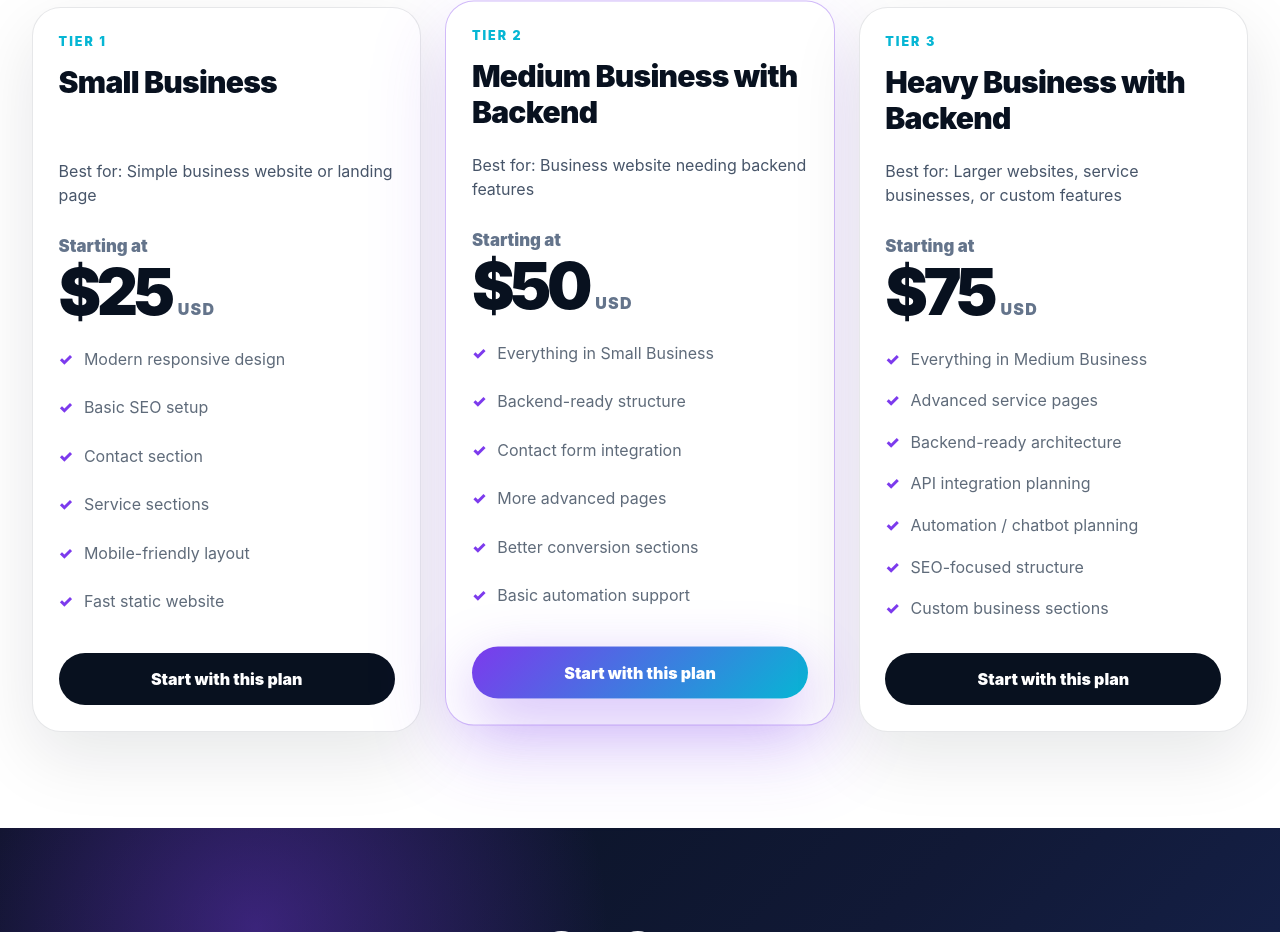
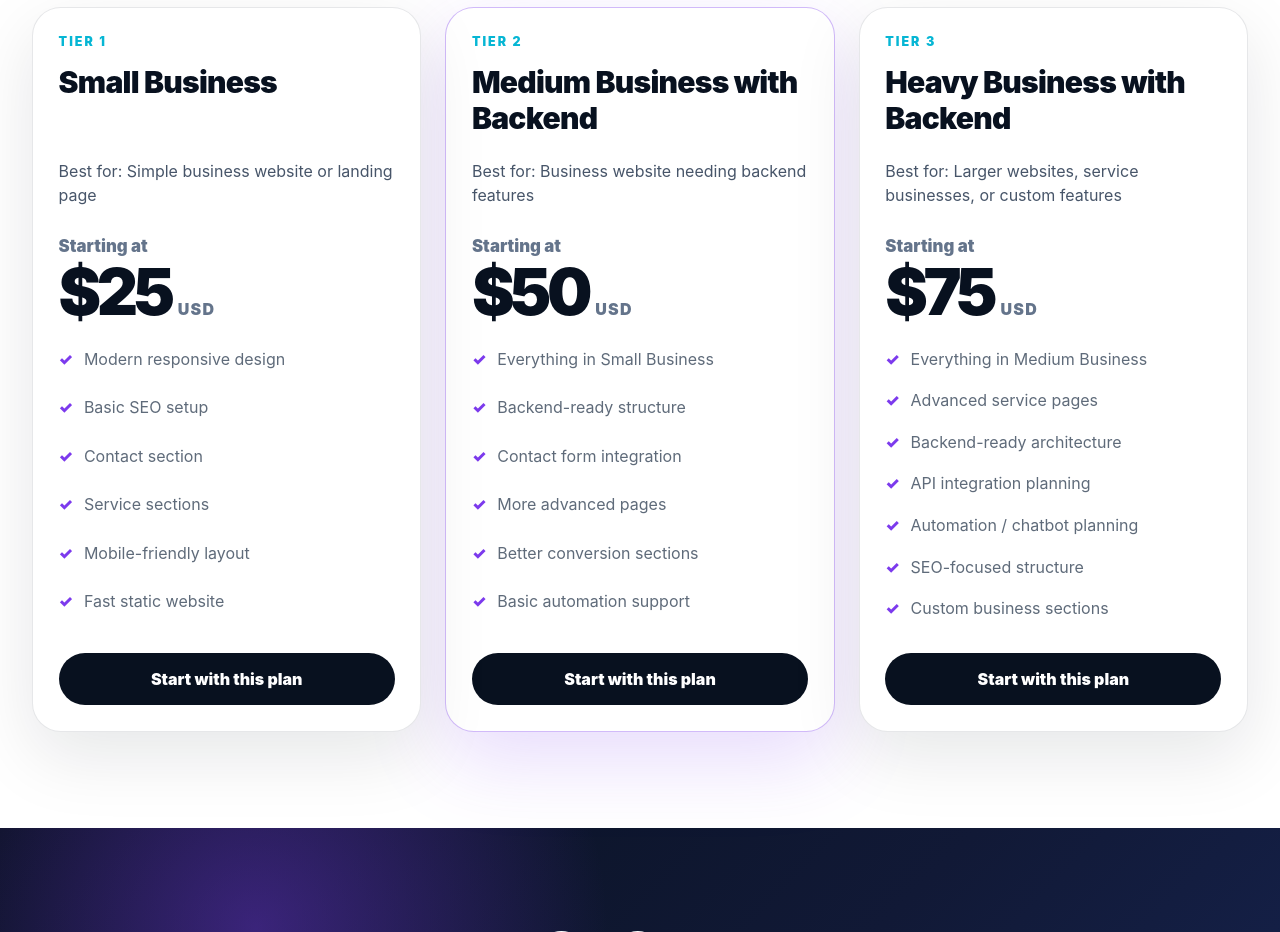
Before and after one commit to ok-web-4209/digital-marketing, a plain HTML site: page pricing.html in a window 1280 px wide. Shown: the part 1026-1958 px from the top of the page. Drawn offline with nearby package versions, Linux system fonts and the light colour scheme.

Commit message:
Align pricing cards and buttons

```diff
--- a/assets/css/style.css
+++ b/assets/css/style.css
@@ -261,7 +261,8 @@ a { transition: color 180ms ease, background 180ms ease, transform 180ms ease, b
 .stat-card strong { display: block; font-size: 2rem; line-height: 1; }
 .stat-card span { color: #cbd5e1; display: block; margin-top: 0.45rem; }
 .pricing-card { background: white; border: 1px solid rgba(15,23,42,0.1); border-radius: 1.8rem; box-shadow: 0 24px 70px rgba(8,17,31,0.1); display: flex; flex-direction: column; height: 100%; padding: clamp(1.35rem, 2vw, 1.8rem); }
-.pricing-card.featured { border-color: rgba(124,58,237,0.35); box-shadow: 0 28px 80px rgba(124,58,237,0.18); transform: translateY(-0.4rem); }
+.pricing-preview-grid, .pricing-plans-grid { grid-auto-rows: 1fr; }
+.pricing-card.featured { border-color: rgba(124,58,237,0.35); box-shadow: 0 28px 80px rgba(124,58,237,0.18); transform: none; }
 .form-field { display: grid; gap: 0.45rem; }
 .form-field label { font-weight: 900; }
 .form-field input, .form-field textarea, .form-field select { border: 1px solid rgba(15,23,42,0.13); border-radius: 1rem; background: white; padding: 0.9rem 1rem; width: 100%; }
@@ -347,7 +348,8 @@ a { transition: color 180ms ease, background 180ms ease, transform 180ms ease, b
 .portfolio-card .feature-list { margin-top: 1.15rem; }
 .portfolio-card .feature-list li { font-size: 0.95rem; }
 .pricing-card .feature-list { flex: 1; margin: 1.25rem 0 1.9rem; }
-.pricing-card .btn, .pricing-card .text-link { margin-top: auto; }
+.pricing-card .btn { min-width: min(100%, 12.5rem); }
+.pricing-card .btn, .pricing-card .text-link { align-self: center; margin-top: auto; }
 .pricing-card .text-link {
   align-items: center;
   align-self: center;
--- a/pricing.html
+++ b/pricing.html
@@ -71,9 +71,9 @@
       <div class="mx-auto max-w-7xl px-5 lg:px-8"><nav class="breadcrumbs" aria-label="Breadcrumb"><a href="index.html">Home</a><span>/</span><span>Pricing</span></nav>
         <span class="eyebrow">Pricing</span><h1 class="mt-5 max-w-4xl text-5xl font-black tracking-tight md:text-7xl">Simple starting points for polished digital growth.</h1><p class="mt-6 max-w-3xl text-lg leading-8 text-slate-200">Choose a lean website package or use the consultation form for custom SEO, marketing, AI, automation, analytics, API, and content scopes.</p>
         <div class="hero-badges"><span>Starting prices</span><span>Backend-ready options</span><span>Static-first builds</span></div></div></section>
-    <section class="section bg-white"><div class="mx-auto max-w-7xl px-5 lg:px-8"><div class="section-heading reveal"><span class="section-kicker">Plans</span><h2>Website packages with clear scope and room to grow.</h2><p>Every plan is built for speed, mobile usability, and conversion-focused presentation.</p></div><div class="grid items-stretch gap-6 lg:grid-cols-3">
+    <section class="section bg-white"><div class="mx-auto max-w-7xl px-5 lg:px-8"><div class="section-heading reveal"><span class="section-kicker">Plans</span><h2>Website packages with clear scope and room to grow.</h2><p>Every plan is built for speed, mobile usability, and conversion-focused presentation.</p></div><div class="pricing-plans-grid grid items-stretch gap-6 lg:grid-cols-3">
       <article class="pricing-card reveal"><span class="section-kicker">Tier 1</span><h2 class="mt-3 text-3xl font-black tracking-tight">Small Business</h2><p class="mt-3 text-slate-600">Best for: Simple business website or landing page</p><p class="price-line mt-6"><span>Starting at</span><strong>$25</strong></p><ul class="feature-list"><li>Modern responsive design</li><li>Basic SEO setup</li><li>Contact section</li><li>Service sections</li><li>Mobile-friendly layout</li><li>Fast static website</li></ul><a class="btn btn-dark mt-8 w-full justify-center" href="contact.html">Start with this plan</a></article>
-      <article class="pricing-card featured reveal"><span class="section-kicker">Tier 2</span><h2 class="mt-3 text-3xl font-black tracking-tight">Medium Business with Backend</h2><p class="mt-3 text-slate-600">Best for: Business website needing backend features</p><p class="price-line mt-6"><span>Starting at</span><strong>$50</strong></p><ul class="feature-list"><li>Everything in Small Business</li><li>Backend-ready structure</li><li>Contact form integration</li><li>More advanced pages</li><li>Better conversion sections</li><li>Basic automation support</li></ul><a class="btn btn-primary mt-8 w-full justify-center" href="contact.html">Start with this plan</a></article>
+      <article class="pricing-card featured reveal"><span class="section-kicker">Tier 2</span><h2 class="mt-3 text-3xl font-black tracking-tight">Medium Business with Backend</h2><p class="mt-3 text-slate-600">Best for: Business website needing backend features</p><p class="price-line mt-6"><span>Starting at</span><strong>$50</strong></p><ul class="feature-list"><li>Everything in Small Business</li><li>Backend-ready structure</li><li>Contact form integration</li><li>More advanced pages</li><li>Better conversion sections</li><li>Basic automation support</li></ul><a class="btn btn-dark mt-8 w-full justify-center" href="contact.html">Start with this plan</a></article>
       <article class="pricing-card reveal"><span class="section-kicker">Tier 3</span><h2 class="mt-3 text-3xl font-black tracking-tight">Heavy Business with Backend</h2><p class="mt-3 text-slate-600">Best for: Larger websites, service businesses, or custom features</p><p class="price-line mt-6"><span>Starting at</span><strong>$75</strong></p><ul class="feature-list"><li>Everything in Medium Business</li><li>Advanced service pages</li><li>Backend-ready architecture</li><li>API integration planning</li><li>Automation / chatbot planning</li><li>SEO-focused structure</li><li>Custom business sections</li></ul><a class="btn btn-dark mt-8 w-full justify-center" href="contact.html">Start with this plan</a></article>
     </div></div></section><section class="section cta-section text-center text-white"><h2 class="mx-auto max-w-4xl px-5 text-4xl font-black tracking-tight md:text-6xl">Need SEO, ads, AI, automation, or a custom package?</h2><p class="mx-auto mt-5 max-w-2xl px-5 text-slate-200">Use the free consultation form to scope the leanest path for your business goal.</p><a class="btn btn-primary mt-8" href="contact.html">Free Consultation</a></section>
   </main>
```
Also changed, not shown: index.html (+1 -1 lines).
